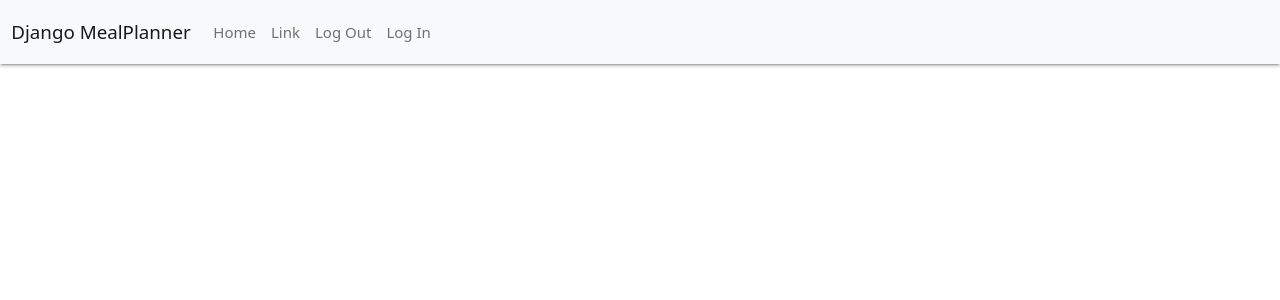
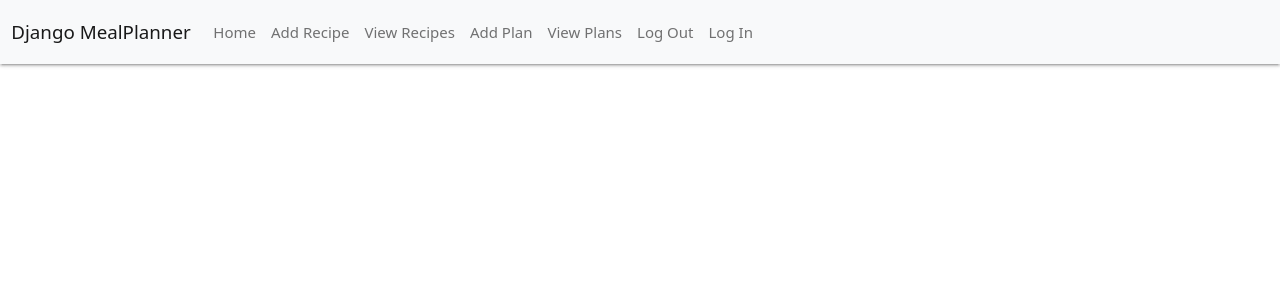
Before and after one commit to wingsforsophia/Django-Meal-Planner, a Django app: page / in a window 1280 px wide. Shown: the top 300 px of the page. Run offline with Django 3.2, Linux system fonts and the light colour scheme.

Commit message:
stub up nav bar

```diff
--- a/main_app/templates/base.html
+++ b/main_app/templates/base.html
@@ -2,20 +2,40 @@
 <!DOCTYPE html>
 <html lang="en">
   <head>
-  <meta charset="UTF-8">
-  <meta name="viewport" content="width=device-width, initial-scale=1.0">
-  <meta http-equiv="X-UA-Compatible" content="ie=edge">
+    <meta charset="UTF-8" />
+    <meta name="viewport" content="width=device-width, initial-scale=1.0" />
+    <meta http-equiv="X-UA-Compatible" content="ie=edge" />
     <title>Meal Planner</title>
-  <link rel="stylesheet" href="https://cdnjs.cloudflare.com/ajax/libs/materialize/1.0.0/css/materialize.min.css">
-  <link rel="stylesheet" type="text/css" href="{% static 'css/style.css' %}">
-  <link href="https://cdn.jsdelivr.net/npm/bootstrap@5.0.0-beta1/dist/css/bootstrap.min.css" rel="stylesheet" integrity="sha384-giJF6kkoqNQ00vy+HMDP7azOuL0xtbfIcaT9wjKHr8RbDVddVHyTfAAsrekwKmP1" crossorigin="anonymous">
+    <link
+      rel="stylesheet"
+      href="https://cdnjs.cloudflare.com/ajax/libs/materialize/1.0.0/css/materialize.min.css"
+    />
+    <link
+      rel="stylesheet"
+      type="text/css"
+      href="{% static 'css/style.css' %}"
+    />
+    <link
+      href="https://cdn.jsdelivr.net/npm/bootstrap@5.0.0-beta1/dist/css/bootstrap.min.css"
+      rel="stylesheet"
+      integrity="sha384-giJF6kkoqNQ00vy+HMDP7azOuL0xtbfIcaT9wjKHr8RbDVddVHyTfAAsrekwKmP1"
+      crossorigin="anonymous"
+    />
   </head>
   <body>
     <header>
       <nav class="navbar navbar-expand-lg navbar-light bg-light">
         <div class="container-fluid">
           <a class="navbar-brand" href="#">Django MealPlanner</a>
-    <button class="navbar-toggler" type="button" data-bs-toggle="collapse" data-bs-target="#navbarSupportedContent" aria-controls="navbarSupportedContent" aria-expanded="false" aria-label="Toggle navigation">
+          <button
+            class="navbar-toggler"
+            type="button"
+            data-bs-toggle="collapse"
+            data-bs-target="#navbarSupportedContent"
+            aria-controls="navbarSupportedContent"
+            aria-expanded="false"
+            aria-label="Toggle navigation"
+          >
             <span class="navbar-toggler-icon"></span>
           </button>
           <div class="collapse navbar-collapse" id="navbarSupportedContent">
@@ -24,7 +44,16 @@
                 <a class="nav-link" aria-current="page" href="#">Home</a>
               </li>
               <li class="nav-item">
-          <a class="nav-link" href="#">Link</a>
+                <a class="nav-link" href="#">Add Recipe</a>
+              </li>
+              <li class="nav-item">
+                <a class="nav-link" href="#">View Recipes</a>
+              </li>
+               <li class="nav-item">
+                <a class="nav-link" href="#">Add Plan</a>
+              </li>
+                <li class="nav-item">
+                <a class="nav-link" href="#">View Plans</a>
               </li>
               <li class="nav-item">
                 <a class="nav-link" href="#">Log Out</a>
@@ -32,23 +61,23 @@
               <li class="nav-item">
                 <a class="nav-link" href="#">Log In</a>
               </li>
-
-
             </ul>
-
           </div>
         </div>
       </nav>
-
-
     </header>
-  <main class="container">
-    {% block content %}
-    {% endblock %}
-  </main>
-  {% comment %} <footer class="page-footer">
-    <div class="right">All Rights Reserved, &copy; 2021 DJ Meal Planner &nbsp;</div>
-  </footer> {% endcomment %}
-  <script src="https://cdn.jsdelivr.net/npm/bootstrap@5.0.0-beta1/dist/js/bootstrap.bundle.min.js" integrity="sha384-ygbV9kiqUc6oa4msXn9868pTtWMgiQaeYH7/t7LECLbyPA2x65Kgf80OJFdroafW" crossorigin="anonymous"></script>
+    <main class="container">{% block content %} {% endblock %}</main>
+    {% comment %}
+    <footer class="page-footer">
+      <div class="right">
+        All Rights Reserved, &copy; 2021 DJ Meal Planner &nbsp;
+      </div>
+    </footer>
+    {% endcomment %}
+    <script
+      src="https://cdn.jsdelivr.net/npm/bootstrap@5.0.0-beta1/dist/js/bootstrap.bundle.min.js"
+      integrity="sha384-ygbV9kiqUc6oa4msXn9868pTtWMgiQaeYH7/t7LECLbyPA2x65Kgf80OJFdroafW"
+      crossorigin="anonymous"
+    ></script>
   </body>
 </html>
```
Lines whose indentation alone changed are shown as unchanged.
